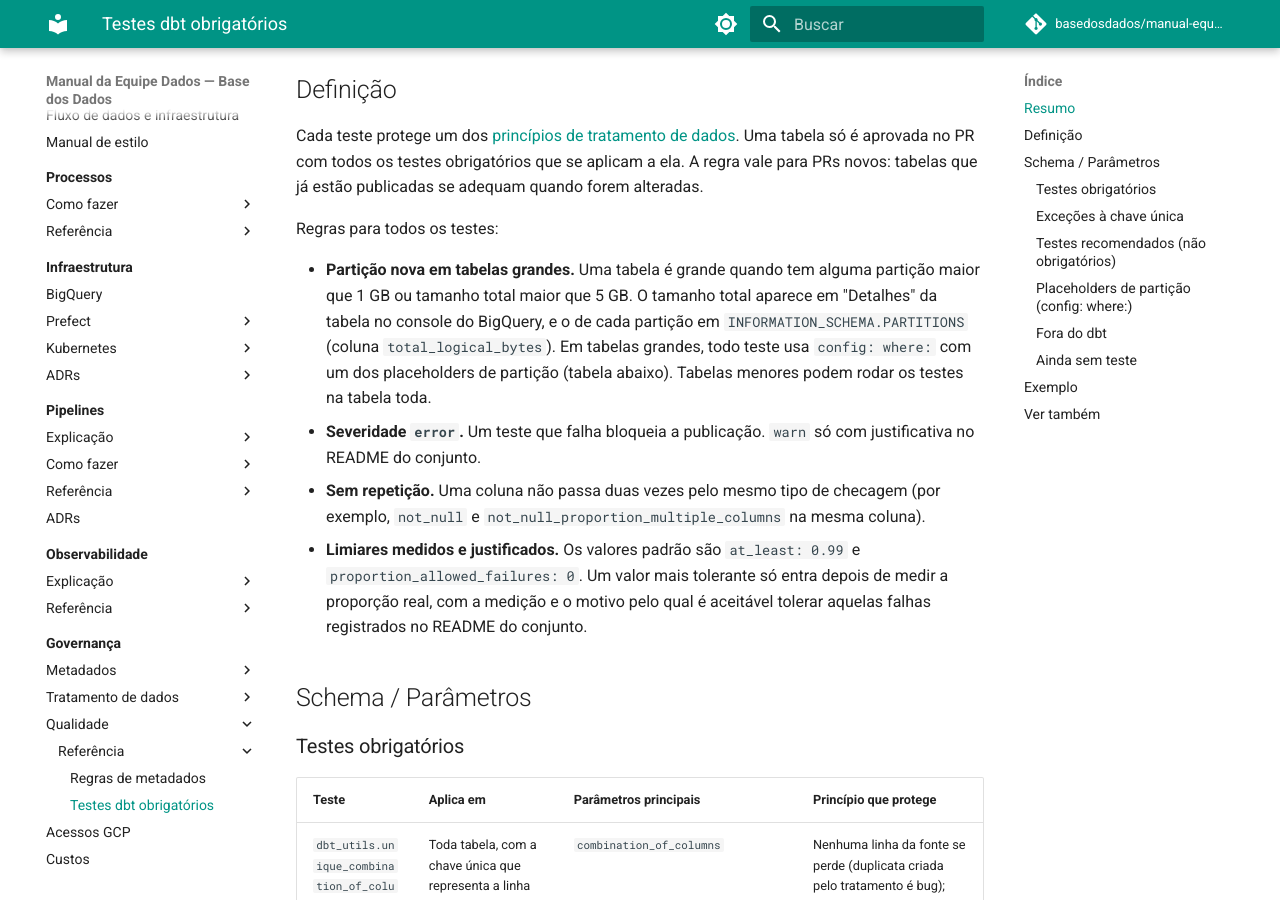
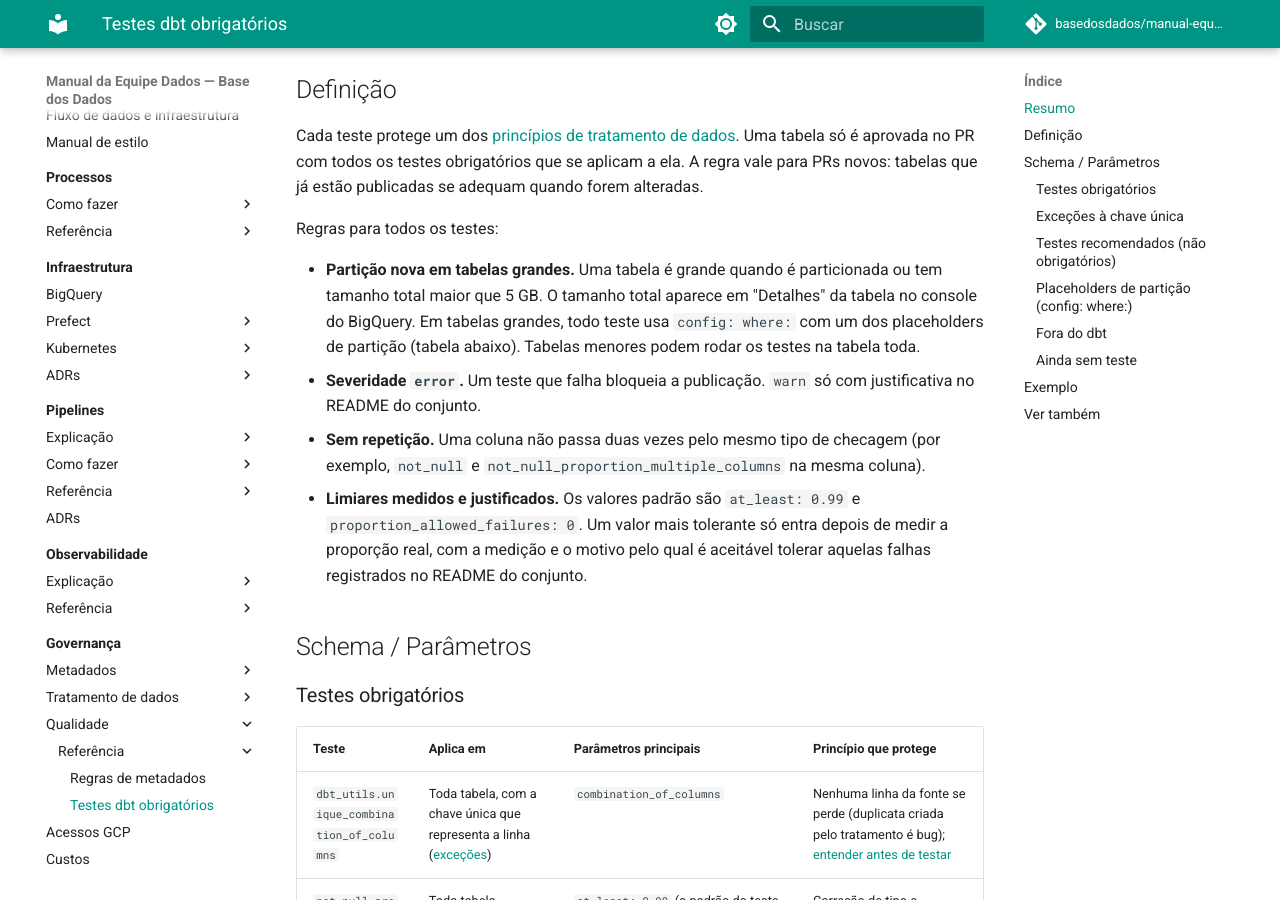
Before and after one commit to basedosdados/manual-equipe-dados, an MkDocs documentation site: the page built from docs/governanca/qualidade/referencia/testes-dbt-obrigatorios.md, in a window 1280 px wide and 900 px high, scrolled down 463 px. Built offline with MkDocs 1.6.1 and Material for MkDocs 9.7.7, drawn with Linux system fonts in a browser that asks for light colours; comment, search, counter and statistics services are not loaded; some of the changed text lies outside the part shown.

Commit message:
docs(qualidade): tabela grande passa a ser tabela particionada ou acima de 5 GB

````diff
--- a/docs/governanca/qualidade/referencia/testes-dbt-obrigatorios.md
+++ b/docs/governanca/qualidade/referencia/testes-dbt-obrigatorios.md
@@ -21,11 +21,10 @@ para PRs novos: tabelas que já estão publicadas se adequam quando forem altera
 
 Regras para todos os testes:
 
-- **Partição nova em tabelas grandes.** Uma tabela é grande quando tem alguma partição maior que
-  1 GB ou tamanho total maior que 5 GB. O tamanho total aparece em "Detalhes" da tabela no
-  console do BigQuery, e o de cada partição em `INFORMATION_SCHEMA.PARTITIONS` (coluna
-  `total_logical_bytes`). Em tabelas grandes, todo teste usa `config: where:` com um dos
-  placeholders de partição (tabela abaixo). Tabelas menores podem rodar os testes na tabela toda.
+- **Partição nova em tabelas grandes.** Uma tabela é grande quando é particionada ou tem tamanho
+  total maior que 5 GB. O tamanho total aparece em "Detalhes" da tabela no console do BigQuery.
+  Em tabelas grandes, todo teste usa `config: where:` com um dos placeholders de partição (tabela
+  abaixo). Tabelas menores podem rodar os testes na tabela toda.
 - **Severidade `error`.** Um teste que falha bloqueia a publicação. `warn` só com justificativa no
   README do conjunto.
 - **Sem repetição.** Uma coluna não passa duas vezes pelo mesmo tipo de checagem (por exemplo,
@@ -127,8 +126,8 @@ models:
                 where: __most_recent_year_month__
 ```
 
-O exemplo é de uma tabela grande (partição maior que 1 GB ou total maior que 5 GB). Numa tabela
-menor, os blocos `config: where:` podem sair.
+O exemplo é de uma tabela grande (particionada ou com mais de 5 GB). Numa tabela menor, os blocos
+`config: where:` podem sair.
 
 ## Ver também
 
````
Also changed, not shown: docs/index.md (+1 -1 lines), docs/processos/como-fazer/revisar-pr.md (+2 -1 lines).
